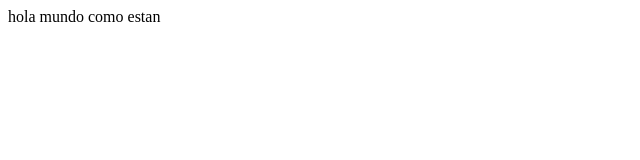
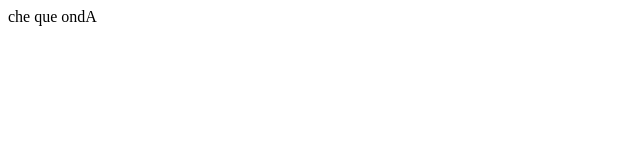
Before and after one commit to JoseFaMG/Proyecto-web, a plain HTML site: page index.html in a window 1280 px wide. Shown: the full height of the page, 0-640 px from the left. Drawn offline with Linux system fonts and the light colour scheme.

Commit message:
Update index.html

```diff
--- a/index.html
+++ b/index.html
@@ -4,7 +4,8 @@
     <meta charset="UTF-8">
     <meta name="viewport" content="width=device-width, initial-scale=1.0">
     <title>Nubix</title>
-    hola mundo como estan
+
+    che que ondA
 </head>
 <body>
 
```
